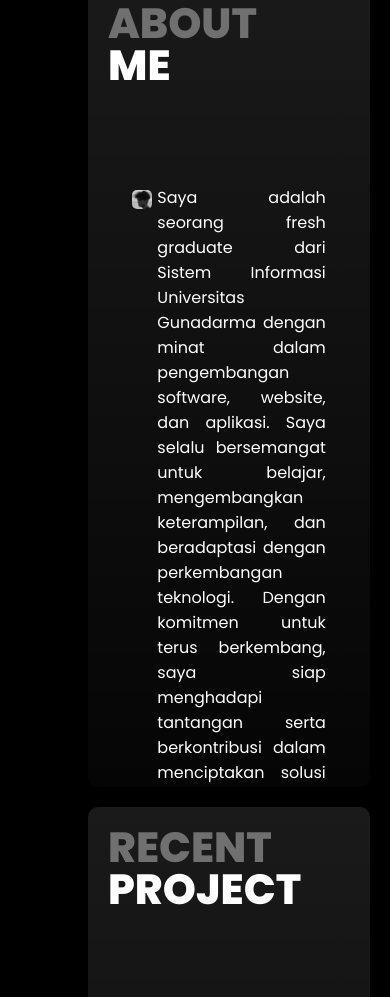
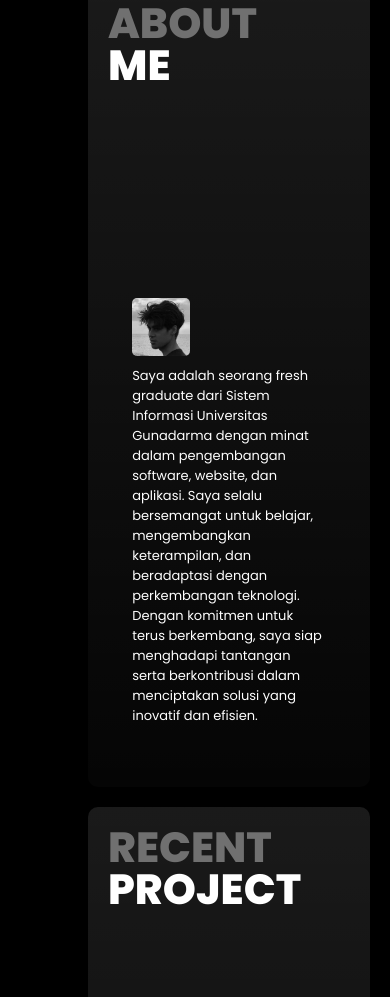
Before and after one commit to rozan-rozan/Rhozan, a plain HTML site: page index3.html in a window 390 px wide. Shown: the part 861-1858 px from the top of the page. Drawn offline with Linux system fonts and the light colour scheme; a web font is replaced by a local one.

Commit message:
commit4.2

```diff
--- a/style3.css
+++ b/style3.css
@@ -298,6 +298,22 @@ body{
     width: 87%;
     margin-left: 3%;
     text-align: justify;
+    font-size: medium;
+}
+@media only screen and (max-width: 480px) {
+    .aboutme{
+        flex-direction: column;
+    }
+    .aboutme .pic{
+        width: 30%;
+        margin-bottom: 10px;
+    }
+    .aboutme .desc{
+        width: 100%;
+        margin-left: 0;
+        text-align: left;
+        font-size: small;
+    }
 }
 
 /* PROJECT */
```
